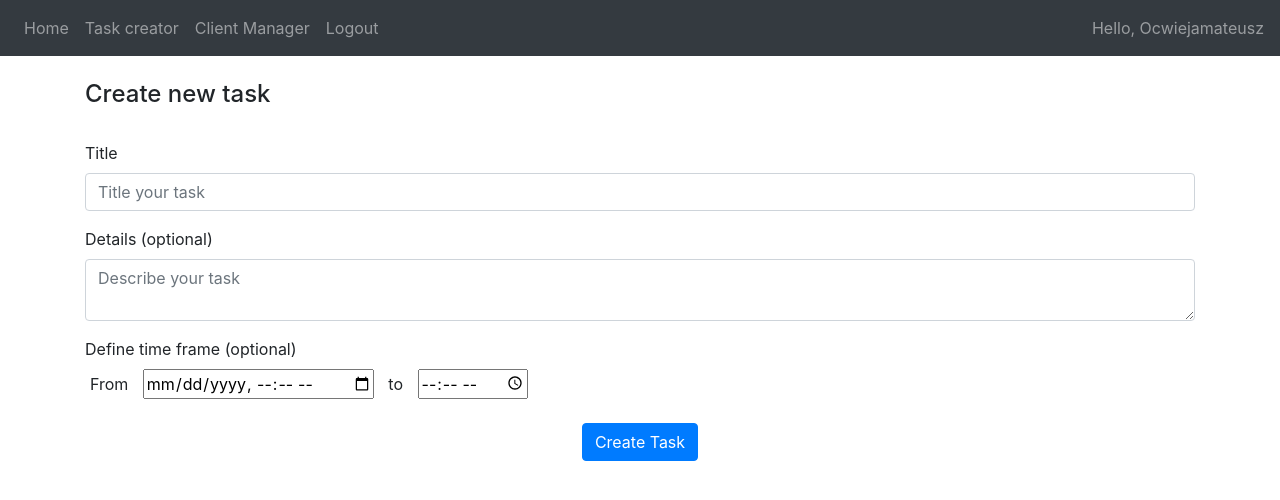
After one commit to cwirex/TimeSheet, a Flask app: page /task-creator in a window 1280 px wide. The commit adds this page. Shown: the top 500 px of the page. Run offline with Flask 2, Linux system fonts and the light colour scheme; a user stored in the database is signed in; some libraries are stand-ins or nearby versions.

Commit message:
extended task feature, added Client class

```diff
--- a/app.py
+++ b/app.py
@@ -1,6 +1,7 @@
 import json
 import re
 from os import path
+from datetime import datetime
 
 from flask import Flask, Blueprint, render_template, request, flash, redirect, url_for, jsonify
 from flask_sqlalchemy import SQLAlchemy
@@ -13,7 +14,7 @@ DB_NAME = "database.db"
 db = SQLAlchemy()
 loginMenager = LoginManager()
 
-from models import User, Task
+from models import User, Task, Client
 
 
 def create_app():
@@ -40,21 +41,60 @@ def load_user(user_id):
 @views.route('/', methods=['GET', 'POST'])
 @login_required
 def home():
+    return render_template("home.html", user=current_user)
+
+
+@views.route('/client-manager', methods=['GET', 'POST'])
+@login_required
+def client_manager():
     if request.method == 'POST':
         data = request.form
-        text = data['text']
-        if len(text) < 4:
-            flash('Description too short.', category='error')
+        phone = data['phone']
+        first_name = data['first_name']
+        last_name = data['last_name']
+        if len(first_name) < 3 and len(last_name) < 3:
+            flash('Name must be at least 3 characters long.', category='error')
+        else:
+            client = Client(phone=phone, first_name=first_name, last_name=last_name)
+            try:
+                db.session.add(client)
+                db.session.commit()
+                flash('New task created successfully!')
+            except:
+                flash('New task cannot be created.')
+    return render_template("client.html", user=current_user)
+
+
+@views.route('/task-creator', methods=['GET', 'POST'])
+@login_required
+def task_creator():
+    if request.method == 'POST':
+        data = request.form
+        title = data['title']
+        details = data['details']
+        time_start = data['time_start']
+        if time_start:
+            time_start = datetime.strptime(time_start, '%Y-%m-%dT%H:%M')
+        time_end = data['time_end']
+        if time_end:
+            time_end = datetime.strptime(time_end, '%H:%M').time()
+        if len(title) < 3:
+            flash('Title must be at least 3 characters.', category='error')
         else:
             user_id = current_user.id
-            task = Task(text=text, user_id=user_id)
+            if time_start and time_end:
+                task = Task(user_id=user_id, title=title, time_start=time_start, time_end=time_end, details=details)
+            elif time_start:
+                task = Task(user_id=user_id, title=title, time_start=time_start, details=details)
+            else:
+                task = Task(user_id=user_id, title=title, details=details)
             try:
                 db.session.add(task)
                 db.session.commit()
                 flash('New task created successfully!')
             except:
                 flash('New task cannot be created.')
-    return render_template("home.html", user=current_user)
+    return render_template("task.html", user=current_user)
 
 
 @views.route('/delete-task', methods=['POST'])
@@ -70,6 +110,7 @@ def delete_task():
                 return jsonify({})
             except:
                 flash('Failed to delete the task', category='error')
+
 
 @auth.route('/login', methods=['GET', 'POST'])
 def login():
@@ -97,6 +138,7 @@ def register():
         email = data['email']
         password1 = data['password1']
         password2 = data['password2']
+        name = data['name']
         if User.query.filter_by(email=email).first():
             flash('Email already taken.', category='error')
         elif password1 != password2:
@@ -106,7 +148,10 @@ def register():
         elif not re.fullmatch(r'\b[A-Za-z0-9._%+-]+@[A-Za-z0-9.-]+\.[A-Z|a-z]{2,}\b', email):
             flash('Email is not valid.', category='error')
         else:
-            user = User(email=email, password=generate_password_hash(password1))
+            if name:
+                user = User(email=email, password=generate_password_hash(password1), name=name)
+            else:
+                user = User(email=email, password=generate_password_hash(password1))
             try:
                 db.session.add(user)
                 db.session.commit()
--- a/templates/base.html
+++ b/templates/base.html
@@ -29,10 +29,18 @@
         {% if user.is_authenticated %}
             <div class="navbar-nav mr-auto">
                 <a class="nav-item nav-link" id="home" href="/">Home</a>
+                <a class="nav-item nav-link" id="tasks" href="/task-creator">Task creator</a>
+                <a class="nav-item nav-link" id="clients" href="/client-manager">Client Manager</a>
                 <a class="nav-item nav-link" id="logout" href="/logout">Logout</a>
             </div>
             <div class="navbar-nav">
-                <span class="nav-item navbar-text ">Hello, {{ user.email.split("@")[0].capitalize() }}</span>
+                <span class="nav-item navbar-text ">
+                    {% if user.name %}
+                        Hello, {{ user.name.capitalize() }}
+                    {% else %}
+                        Hello, {{ user.email.split("@")[0].capitalize() }}
+                    {% endif %}
+                </span>
             </div>
         {% else %}
             <div class="navbar-nav">
--- /dev/null
+++ b/templates/task.html
@@ -0,0 +1,30 @@
+{% extends "base.html" %}
+
+{% block title %}
+    Task Creator
+{% endblock %}
+
+{% block container %}
+    <br/><h4>Create new task</h4><br/>
+    <form method="POST">
+        <div class="form-group">
+            <label for="title">Title</label>
+            <input type="text" id="title" name="title" class="form-control" placeholder="Title your task" required>
+        </div>
+        <div class="form-group">
+            <label for="details">Details (optional)</label>
+            <textarea name="details" id="details" class="form-control" placeholder="Describe your task" spellcheck="true"></textarea>
+        </div>
+        <div class="form-group">
+            <label for="time_start">Define time frame (optional)</label>
+        <br/>
+            <span style="margin: 0 10px 0 5px;">From</span>
+            <input id="time_start" name="time_start" type="datetime-local"> <label for="time_end">
+            <span style="margin: 0 10px 0 10px;">to</span>
+            <input id="time_end" name="time_end" type="time"></label>
+        </div>
+        <div align="center">
+            <button type="submit" class="btn btn-primary">Create Task</button>
+        </div>
+    </form>
+{% endblock %}
```
Also changed, not shown: models.py (+15 -2 lines), templates/client.html (added, +26 -0 lines), templates/home.html (+16 -13 lines), templates/register.html (+9 -5 lines), database.db (added).
